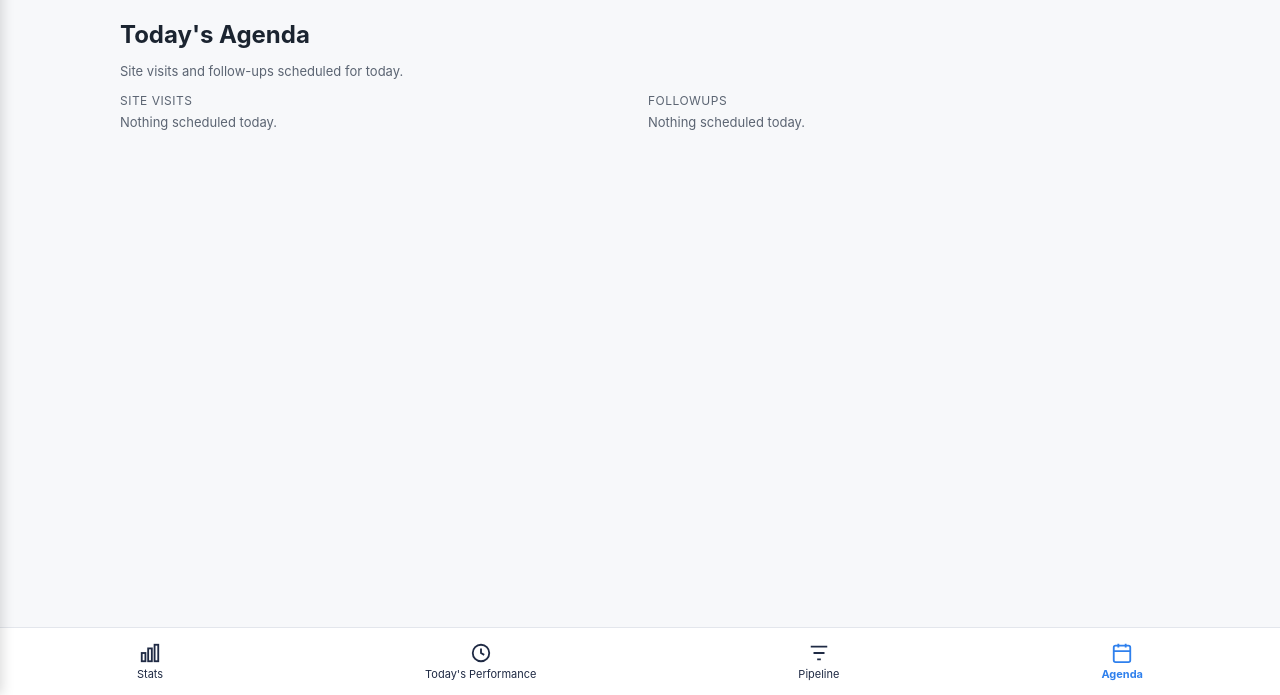
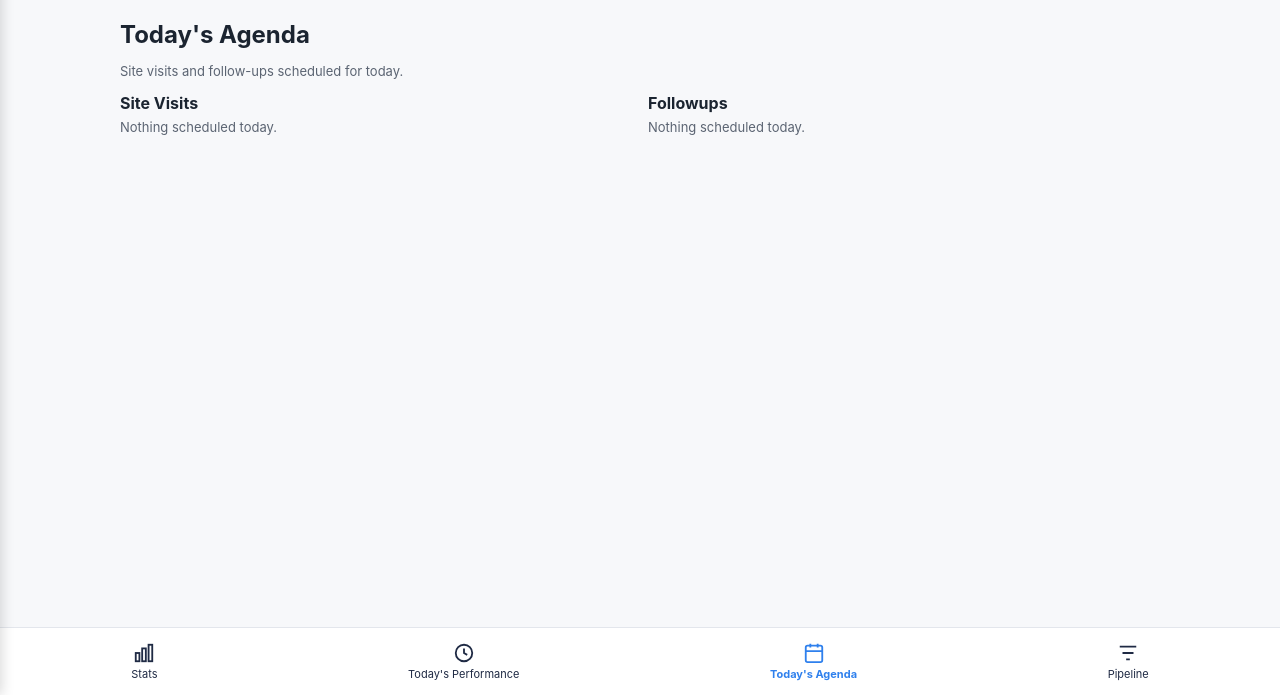
Before and after one commit to srikanth-asianproperties/asian-properties-crm, a Flask app: page /dashboard/agenda in a window 1280 px wide. Shown: the part 105-800 px from the top of the page. Run offline with Flask 3, Linux system fonts and the light colour scheme; the visitor is signed in with stand-in values (Sample User, id 1); data comes from the database, SQL or seed files in the repository; data that the repository does not hold is empty; parts of the project's set-up code (start-up, migrations or seed data) failed here and were passed over; some libraries are stand-ins or nearby versions.

Commit message:
Today's Agenda polish — tab reorder, rename, section heading styling
_dashboard_tabbar.html v0.9: Today's Agenda tab moved to sit between
Today's Performance and Pipeline (bottom-bar order now Stats / Today's
Performance / Today's Agenda / Pipeline). Visible label renamed
"Agenda" -> "Today's Agenda", matching its existing title attribute.
Re-verified at 375px via a local throwaway-DB preview server: all 4
tabs on one row, no overflow, correct order/active-highlight on all 4
dashboard pages.

dashboard_agenda.html v1.1: "Site Visits"/"Followups" column headings
switched from the small muted .field-label class to bold 16px inline
styling, so they read as real section headings — a clear step up from
the 13px body text, still well below the h2 title's 24px. Verified via
computed styles in the live preview server (h2 24px/700, intro
13px/400, headings 16px/700).

app.py and cls_db.py unchanged — no version bump.

Co-Authored-By: Claude Sonnet 5 <noreply@anthropic.com>

```diff
--- a/crm/templates/_dashboard_tabbar.html
+++ b/crm/templates/_dashboard_tabbar.html
@@ -1,10 +1,21 @@
-{# _dashboard_tabbar.html (v0.8) — shared bottom icon tab bar for the
-   4 dashboard pages (Stats / Today's Performance / Pipeline Analysis /
-   Today's Agenda). Included (not extended) by dashboard.html,
-   dashboard_today.html, dashboard_pipeline.html, dashboard_agenda.html
-   (new) — each passes active_tab so the current tab renders
-   highlighted. One file so the pages can't visually drift apart from
-   each other over time.
+{# _dashboard_tabbar.html (v0.9) — shared bottom icon tab bar for the
+   4 dashboard pages (Stats / Today's Performance / Today's Agenda /
+   Pipeline Analysis). Included (not extended) by dashboard.html,
+   dashboard_today.html, dashboard_agenda.html, dashboard_pipeline.html
+   — each passes active_tab so the current tab renders highlighted.
+   One file so the pages can't visually drift apart from each other
+   over time.
+
+   v0.9 (2026-08-16) — Today's Agenda polish: reordered the Agenda tab
+   block to sit BETWEEN Today's Performance and Pipeline (was after
+   Pipeline, last of the 4) — new bottom-bar order is Stats / Today's
+   Performance / Today's Agenda / Pipeline. Also renamed its visible
+   label text "Agenda" -> "Today's Agenda", matching the title
+   attribute that already said this (same pattern as the earlier
+   "Today" -> "Today's Performance" rename). active_tab logic, hrefs,
+   and icon svgs untouched — only block order and this one label
+   changed. Re-verified via preview-server render check at 375px: all
+   4 tabs still sit on one row in the new order, no overflow/wrapping.
 
    v0.8 (2026-08-16) — Task 3 Part B CORRECTION: NEW 4th tab, "Agenda"
    (title="Today's Agenda", active_tab == 'agenda'), linking to the new
@@ -41,12 +52,12 @@
     <svg viewBox="0 0 24 24" fill="none" stroke="currentColor" stroke-width="2"><circle cx="12" cy="12" r="9"/><path d="M12 7v5l3.5 2"/></svg>
     Today's Performance
   </a>
+  <a class="action-btn{% if active_tab == 'agenda' %} active{% endif %}" href="{{ url_for('dashboard_agenda') }}" title="Today's Agenda">
+    <svg viewBox="0 0 24 24" fill="none" stroke="currentColor" stroke-width="2"><rect x="3" y="4" width="18" height="18" rx="2"/><path d="M3 10h18M8 2v4M16 2v4"/></svg>
+    Today's Agenda
+  </a>
   <a class="action-btn{% if active_tab == 'pipeline' %} active{% endif %}" href="{{ url_for('dashboard_pipeline') }}" title="Pipeline Analysis">
     <svg viewBox="0 0 24 24" fill="none" stroke="currentColor" stroke-width="2"><path d="M3 5h18M6 12h12M10 19h4"/></svg>
     Pipeline
   </a>
-  <a class="action-btn{% if active_tab == 'agenda' %} active{% endif %}" href="{{ url_for('dashboard_agenda') }}" title="Today's Agenda">
-    <svg viewBox="0 0 24 24" fill="none" stroke="currentColor" stroke-width="2"><rect x="3" y="4" width="18" height="18" rx="2"/><path d="M3 10h18M8 2v4M16 2v4"/></svg>
-    Agenda
-  </a>
 </div>
--- a/crm/templates/dashboard_agenda.html
+++ b/crm/templates/dashboard_agenda.html
@@ -1,14 +1,25 @@
-{# dashboard_agenda.html (v1, 2026-08-16) — Task 3 Part B CORRECTION.
-   4th top-level dashboard tab — "Today's Agenda". Was originally built
-   nested inside dashboard_today.html (commit c33a36b, v0.9) — that was
-   a structural mistake; this is the corrected standalone tab, same
-   base pattern as dashboard_pipeline.html (extends base.html, includes
+{# dashboard_agenda.html (v1.1, 2026-08-16) — 4th top-level dashboard
+   tab — "Today's Agenda". Was originally built nested inside
+   dashboard_today.html (commit c33a36b, v0.9) — that was a structural
+   mistake; this is the corrected standalone tab, same base pattern as
+   dashboard_pipeline.html (extends base.html, includes
    _dashboard_tabbar.html at the bottom with active_tab="agenda").
    Content is the SAME two-column Site Visits / Followups block that
    was removed from dashboard_today.html — cls_db.get_todays_agenda()
-   itself is unchanged, only its caller (app.py's new
-   dashboard_agenda() route) and this template are new. Reuses the
-   existing .card/.field-label classes (base.html) — no new CSS. #}
+   itself is unchanged, only its caller (app.py's dashboard_agenda()
+   route) and this template are new.
+
+   v1.1 (2026-08-16) — polish: "Site Visits"/"Followups" column
+   headings switched from the small, muted .field-label class (meant
+   for form-field captions, not section headings) to an inline
+   font-weight:700/font-size:16px style — reads as a clear step up
+   from the 13px body/caption text on this page, but stays well below
+   the h2 "Today's Agenda" title's ~24px default size. Verified
+   visually via the preview server, not just eyeballed. Inline style
+   matches this template's existing convention (no new CSS class for a
+   2-line change). {% if %}/{% for %} list-rendering logic, empty-state
+   text, flex layout, and the _dashboard_tabbar include are all
+   otherwise unchanged. #}
 {% extends "base.html" %}
 {% block title %}Today's Agenda{% endblock %}
 
@@ -21,7 +32,7 @@
 <div style="display:flex; gap:16px; flex-wrap:wrap; margin-top:14px;">
 
   <div style="flex:1; min-width:240px;">
-    <div class="field-label">Site Visits</div>
+    <div style="font-weight:700; font-size:16px; margin-bottom:4px;">Site Visits</div>
     {% if todays_agenda.site_visits %}
       {% for v in todays_agenda.site_visits %}
       <a href="{{ url_for('lead_detail', cls_id=v.cls_id) }}" class="card" style="display:block; text-decoration:none; color:inherit; margin-top:8px; padding:10px;">
@@ -35,7 +46,7 @@
   </div>
 
   <div style="flex:1; min-width:240px;">
-    <div class="field-label">Followups</div>
+    <div style="font-weight:700; font-size:16px; margin-bottom:4px;">Followups</div>
     {% if todays_agenda.follow_ups %}
       {% for f in todays_agenda.follow_ups %}
       <a href="{{ url_for('lead_detail', cls_id=f.cls_id) }}" class="card" style="display:block; text-decoration:none; color:inherit; margin-top:8px; padding:10px;">
```
